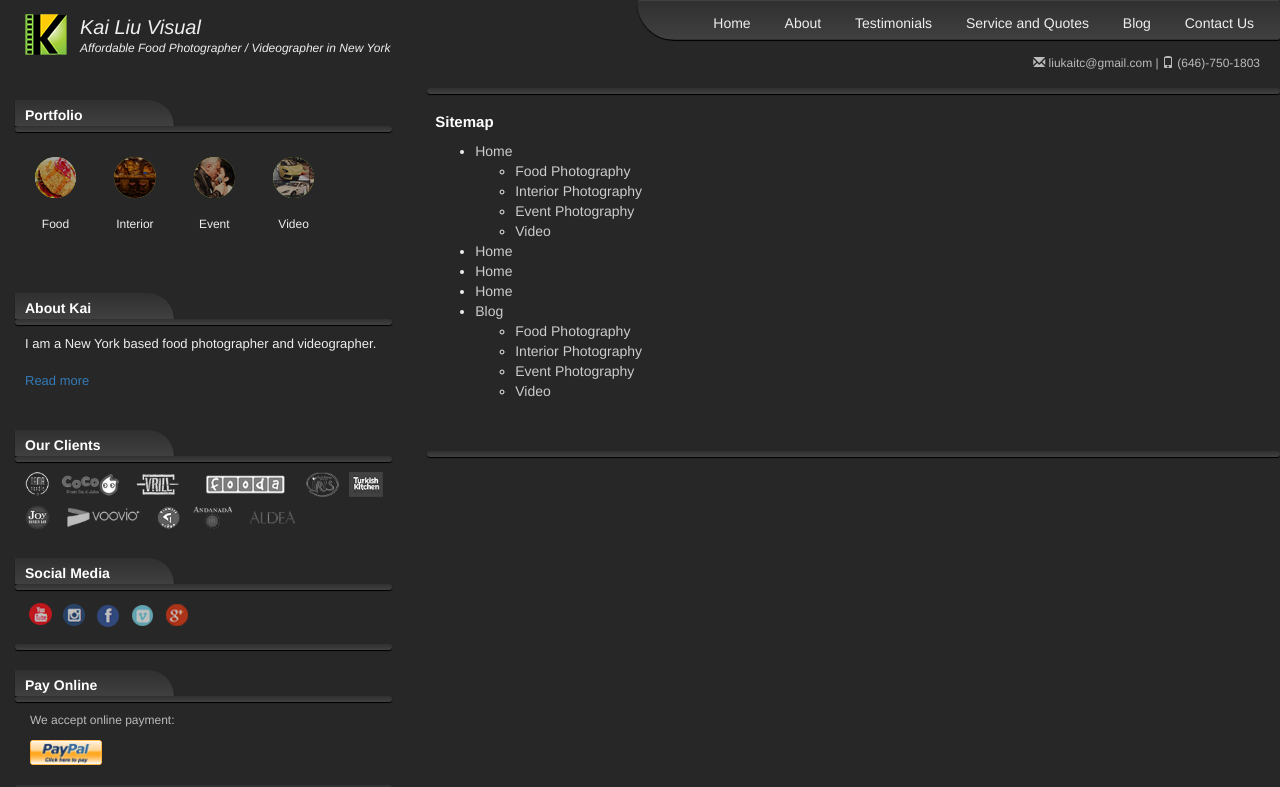
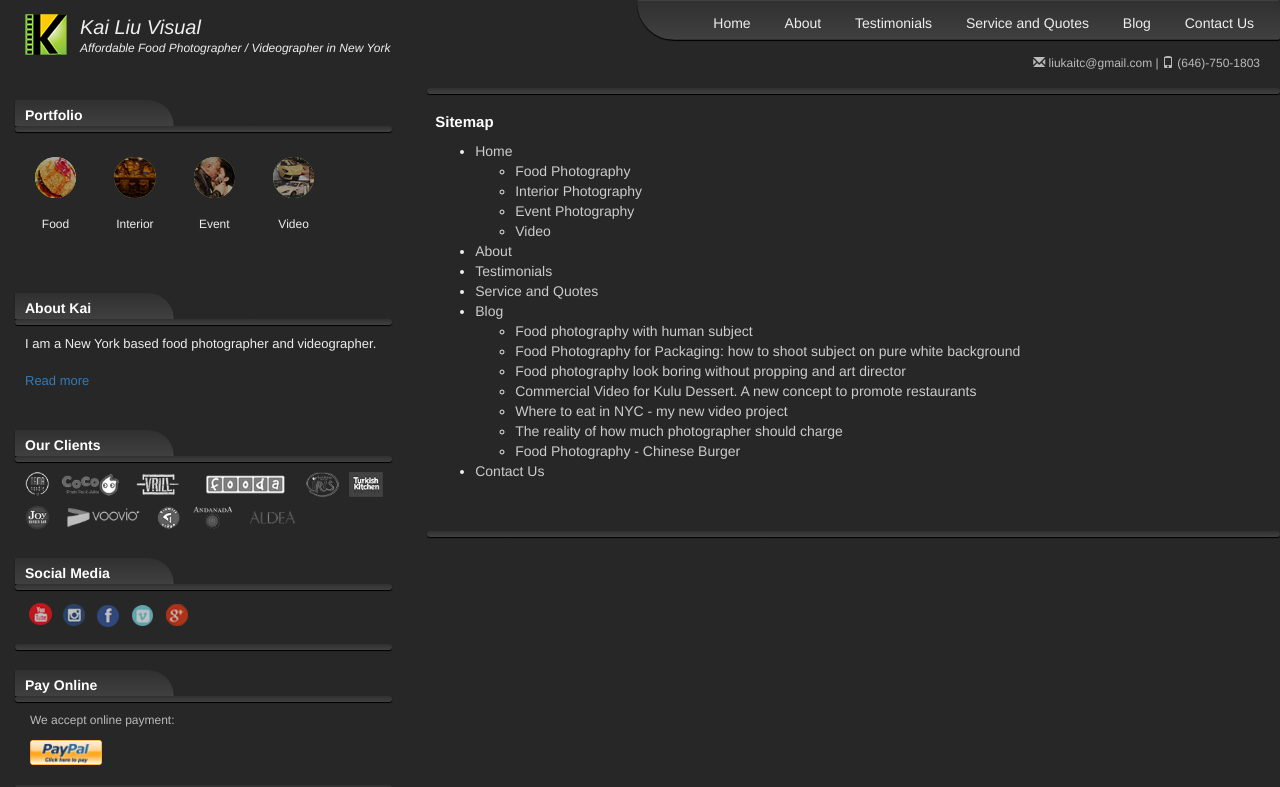
Before and after one commit to glcolin/kailiu, a PHP site: page /kai/sitemap in a window 1280 px wide. Shown: the top 787 px of the page. Run offline with PHP 8.4, Linux system fonts and the light colour scheme.

Commit message:
kai update

```diff
--- a/includes/sitemap.php
+++ b/includes/sitemap.php
@@ -14,18 +14,22 @@
 				<li><a href="video">Video</a></li>
 			</ul>
 		</li>
-		<li><a href="#">Home</a></li>
-		<li><a href="#">Home</a></li>
-		<li><a href="#">Home</a></li>
+		<li><a href="about">About</a></li>
+		<li><a href="testimonials">Testimonials</a></li>
+		<li><a href="service-and-quotes">Service and Quotes</a></li>
 		<li>
-			<a href="#">Blog</a>
+			<a href="blog">Blog</a>
 			<ul>
-				<li><a href="food-photography">Food Photography</a></li>
-				<li><a href="interior-photography">Interior Photography</a></li>
-				<li><a href="people-photography">Event Photography</a></li>
-				<li><a href="video">Video</a></li>
+				<li><a href="food-10001-Food-photography-with-human-subject">Food photography with human subject</a></li>
+				<li><a href="food-10002-Food-Photography-for-Packaging-how-to-shoot-subject-on-pure-white-background">Food Photography for Packaging: how to shoot subject on pure white background</a></li>
+				<li><a href="food-10003-Food-photography-look-boring-without-propping-and-art-director">Food photography look boring without propping and art director</a></li>
+				<li><a href="food-10004-Commercial-Video-for-Kulu-Dessert-A-new-concept-to-promote-restaurants">Commercial Video for Kulu Dessert. A new concept to promote restaurants</a></li>
+				<li><a href="food-10005-Where-to-Eat-in-NYC-My-New-Video-Project">Where to eat in NYC - my new video project</a></li>
+				<li><a href="food-10006-How-Much-Photographer-Should-Charge">The reality of how much photographer should charge</a></li>
+				<li><a href="food-10007-Food-Photography-Chinese-Burger">Food Photography - Chinese Burger</a></li>
 			</ul>
 		</li>
+		<li><a href="contact">Contact Us</a></li>
 		</ul>
 	</div>
 
```
